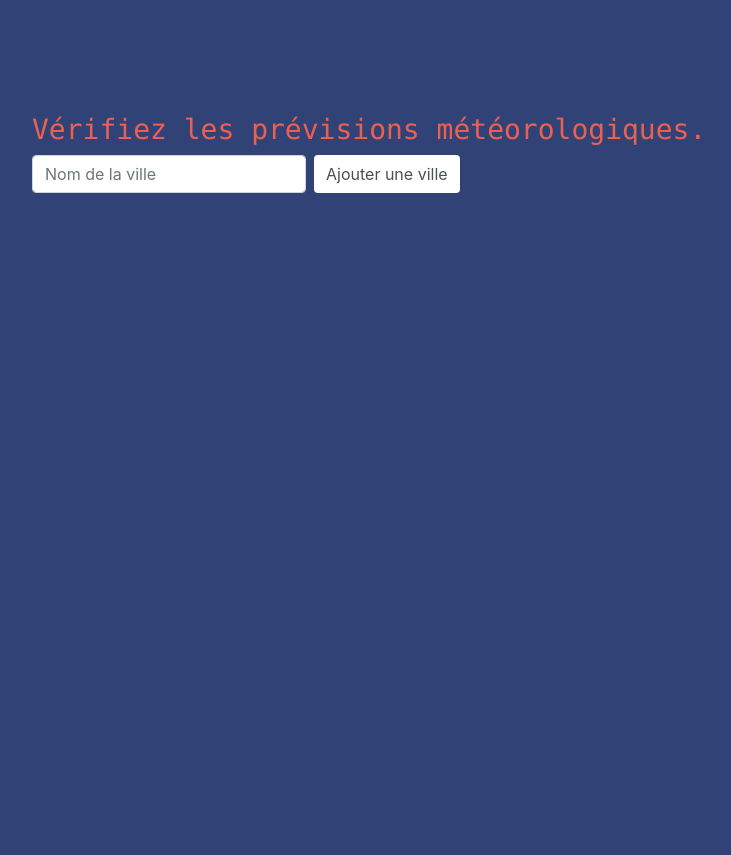
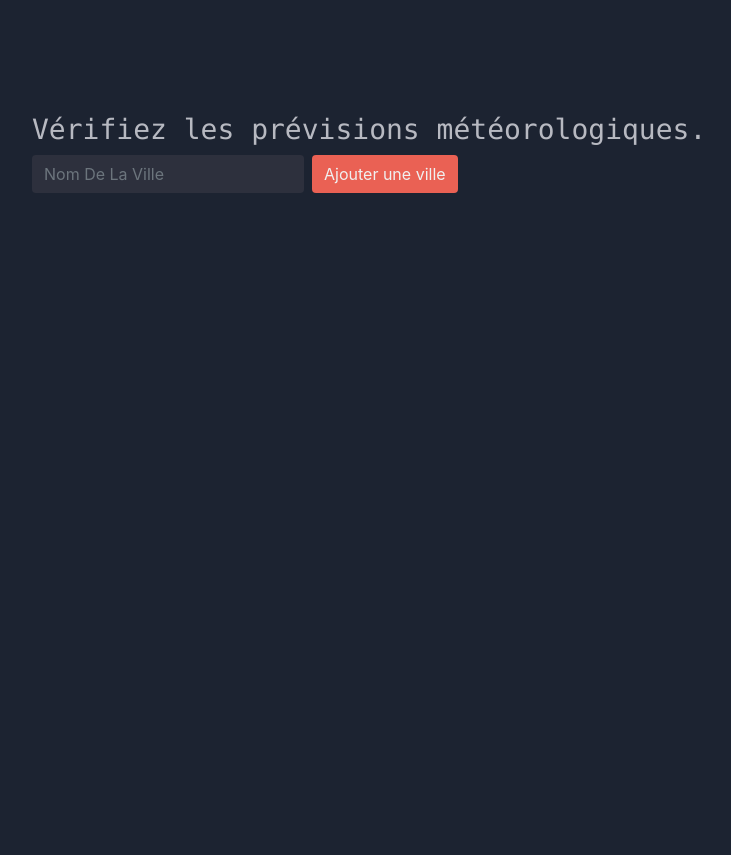
Before and after one commit to ibouzidi/dj_weather_app, a Django app: template weather/templates/weather/index.html in a window 1280 px wide. Shown: the whole page, without its empty margins (68-799 px from the left). After the commit the page ends 193 px from the top, so only its background shows below. Run offline with Django 3.2, Linux system fonts and the light colour scheme; the template is opened without the code that fills it: values that come from a table or form of the project are taken from there, others are empty; some libraries are stand-ins or nearby versions.

Commit message:
add create form city, add messages and made changes in css.

```diff
--- a/requirements.txt
+++ b/requirements.txt
@@ -3,7 +3,6 @@ certifi==2022.6.15
 charset-normalizer==2.0.12
 Django==3.0.5
 idna==3.3
-mysqlclient==2.1.0
 pytz==2022.1
 requests==2.28.0
 sqlparse==0.4.2
--- /dev/null
+++ b/weather/forms.py
@@ -0,0 +1,13 @@
+from django.forms import ModelForm, TextInput
+from .models import City
+
+
+class CityForm(ModelForm):
+    class Meta:
+        model = City
+        fields = ['name']
+        widgets = {
+            'name': TextInput(attrs={'class': 'form-control rounded',
+                                     'placeholder': 'Nom de la ville',
+                                     'style': 'text-transform:capitalize;'}),
+        }
--- a/weather/models.py
+++ b/weather/models.py
@@ -2,10 +2,10 @@ from django.db import models
 
 
 class City(models.Model):
-    name = models.CharField(max_length=25)
+    name = models.CharField(max_length=25, unique=True)
 
-    def __str__(self): #show the actual city name on the dashboard
+    def __str__(self):
         return self.name
 
-    class Meta: #show the plural of city as cities instead of citys
+    class Meta:
         verbose_name_plural = 'cities'
--- a/weather/static/weather/css/base.css
+++ b/weather/static/weather/css/base.css
@@ -1,28 +1,97 @@
 :root{
     /* Background */
-    --content-bg-color: #314277;
+    --content-bg-color: #1C2331;
+    --bg-color-primary: #323544;
+    --bg-color-secondary: #2d303d;
     /* Color */
-    --text-color: #ea6154;
+    --text-color-white: #f0f0f0;
+    --text-color-grey-dark: #4B515D;
+    --text-color-grey: #b7b9c1;
+    --text-color-orange: #ea6154;
+    /* Alert */
+    --alert-success-text: #155724;
+    --alert-success-background: #d4edda;
+    --alert-success-border: #c3e6cb;
+    --alert-warning-text: #856404;
+    --alert-warning-background: #fff3cd;
+    --alert-warning-border: #ffeeba;
+    --alert-info-text: #0c5460;
+    --alert-info-background: #d1ecf1;
+    --alert-info-border: #bee5eb;
+    --alert-danger-text: #721c24;
+    --alert-danger-background: #f8d7da;
+    --alert-danger-border: #f5c6cb;
 }
 
 body {
-    overflow-y: hidden;
     background-color: var(--content-bg-color);
 }
 
 h3, h6 {
     font-family: var(--font-family-monospace);
-    color: var(--text-color);
+    color: var(--text-color-grey);;
     padding-top: 10px;
 }
 
-.title-test{
-    color:red;
+.weather-list .card{
+    background-color: var(--bg-color-secondary);
+    box-shadow: rgba(0, 0, 0, 0.25) 0px 6px 12px -2px,
+    rgba(0, 0, 0, 0.3) 0px 3px 7px -3px;
+    color: var(--text-color-grey);
+    border-radius: 35px;
 }
 
-.card-img-left{
-    margin: 0 auto;
-    width: 96px;
-    height: 96px;
+.weather-list .card:hover{
+    background-color: var(--bg-color-primary);
+}
 
+.weather-list .card-title h6{
+    color: var(--text-color-orange);
 }
+
+.weather-list .temperature-text{
+    color: var(--text-color-white);
+    font-size: 72px;
+}
+
+.weather-list .temperature-desc{
+    color: var(--text-color-grey);
+    text-transform: capitalize;
+}
+
+.weather-list .add-city-form input{
+    background-color: var(--bg-color-secondary);
+    border: solide 1px var(--bg-color-secondary);
+    color: var(--text-color-orange);
+}
+
+.weather-list .add-city-form button{
+    background-color: var(--text-color-orange);
+    color: var(--text-color-white);
+    border: solide 1px var(--bg-color-secondary);
+}
+
+/* Alert */
+.alert-success {
+    color: var(--alert-success-text);
+    background-color: var(--alert-success-background);
+    border-color: var(--alert-success-border);
+}
+
+.alert-warning {
+    color: var(--alert-warning-text);
+    background-color: var(--alert-warning-background);
+    border-color: var(--alert-warning-border);
+}
+
+.alert-info {
+    color: var(--alert-info-text);
+    background-color: var(--alert-info-background);
+    border-color: var(--alert-info-border);
+}
+
+.alert-danger {
+    color: var(--alert-danger-text);
+    background-color: var(--alert-danger-background);
+    border-color: var(--alert-danger-border);
+}
--- a/weather/templates/weather/base.html
+++ b/weather/templates/weather/base.html
@@ -19,7 +19,7 @@
             <div class="container">
               <div class="content" style="overflow-x: hidden">
             <div class="middlebar" style="height: 55px; display: flex">{% block middlebar %}{% endblock %}</div>
-            <main role="main">{% block content %}{% endblock %}</main>
+            <main role="main">{% include 'weather/partials/messages.html' %}{% block content %}{% endblock %}</main>
             </div>
             </div>
         </div>
--- a/weather/templates/weather/index.html
+++ b/weather/templates/weather/index.html
@@ -6,53 +6,15 @@
 {% endblock %}
 
 {% block content %}
-    {#    <section class="vh-100">#}
-    {#        <div class="container py-5 h-100">#}
-    {#            <h3 class="mb-4 pb-2 fw-normal">Vérifiez les prévisions météorologiques.</h3>#}
-    {#            <div class="input-group rounded mb-3">#}
-    {#                <form method="POST">#}
-    {#                        <div class="form-inline">#}
-    {#                            <input class="form-control rounded" type="text" placeholder="Nom de la ville">#}
-    {#                            <button class="form-control border-0 ml-2">#}
-    {#                                Ajouter une ville#}
-    {#                            </button>#}
-    {#                    </div>#}
-    {#                </form>#}
-    {#            </div>#}
-    {#            <div class="col-md-8 col-lg-6 col-xl-4">#}
-    {#                <div class="card flex-row shadow-0 border">#}
-    {#                    <img class="card-img-left example-card-img-responsive" src="http://openweathermap.org/img/w/{{ weather.icon }}.png" alt="Image">#}
-    {#                    <div class="card-body p-2">#}
-    {#                        <div class="card-header border-0">#}
-    {#                            <h4 class="mb-1 sfw-normal">{{ weather.city }}</h4>#}
-    {#                            <p class="mb-2">Température: <strong>{{ weather.temperature }}°C</strong></p>#}
-    {#                            <p class="mb-2">{{ weather.description }}</p>#}
-    {#                        </div>#}
-    {#                    </div>#}
-    {#                </div>#}
-    {#            </div>#}
-    {#        </div>#}
-    {#    </section>#}
-    {#    <section class="vh-100">#}
-    {#        <div class="container py-5 h-100">#}
-    {#            <h3 class="mb-4 pb-2 fw-normal">Vérifiez les prévisions météorologiques.</h3>#}
-    {#            <div class="input-group rounded mb-3">#}
-    {#                <form method="POST">#}
-    {#                        <div class="form-inline">#}
-    {#                            <input class="form-control rounded" type="text" placeholder="Nom de la ville">#}
-    {#                            <button class="form-control border-0 ml-2">#}
-    {#                                Ajouter une ville#}
-    {#                            </button>#}
-    {#                    </div>#}
-    {#                </form>#}
-    {#            </div>#}
-    <section class="vh-100">
+    <section class="weather-list">
         <div class="container py-5 h-100">
             <h3>Vérifiez les prévisions météorologiques.</h3>
             <div class="input-group rounded mb-3">
                 <form method="POST">
-                    <div class="form-inline">
-                        <input class="form-control rounded" type="text" placeholder="Nom de la ville">
+                    {% csrf_token %}
+                    <div class="add-city-form form-inline">
+{#                        <input class="form-control rounded" type="text" placeholder="Nom de la ville">#}
+                        {{ form.name }}
                         <button class="form-control border-0 ml-2">
                             Ajouter une ville
                         </button>
--- /dev/null
+++ b/weather/templates/weather/partials/messages.html
@@ -0,0 +1,13 @@
+{% for message in messages %}
+    <div class="alert {{ message.tags }} alert-dismissible fade show text-center div_messages" role="alert">
+        <strong>{% if message.level_tag == 'alert-info' %}INFO
+            {% elif  message.level_tag == 'alert-success' %}SUCCESS
+            {% elif  message.level_tag == 'alert-warning' %}WARNING
+            {% elif  message.level_tag == 'alert-danger' %}ERROR
+            {% endif %}
+            -</strong> {{ message }}
+        <button type="button" class="close" data-dismiss="alert" aria-label="Close">
+            <span aria-hidden="true">&times;</span>
+        </button>
+    </div>
+{% endfor %}
--- a/weather/urls.py
+++ b/weather/urls.py
@@ -2,5 +2,5 @@ from django.urls import path
 from . import views
 
 urlpatterns = [
-    path('', views.index),
+    path('', views.index, name="weather_index"),
 ]
```
Also changed, not shown: other parts of weather/templates/weather/index.html (+13 -13 lines), weather/views.py (+23 -6 lines), weather_app/settings.py (+12 -4 lines), db.sqlite3 (added).
